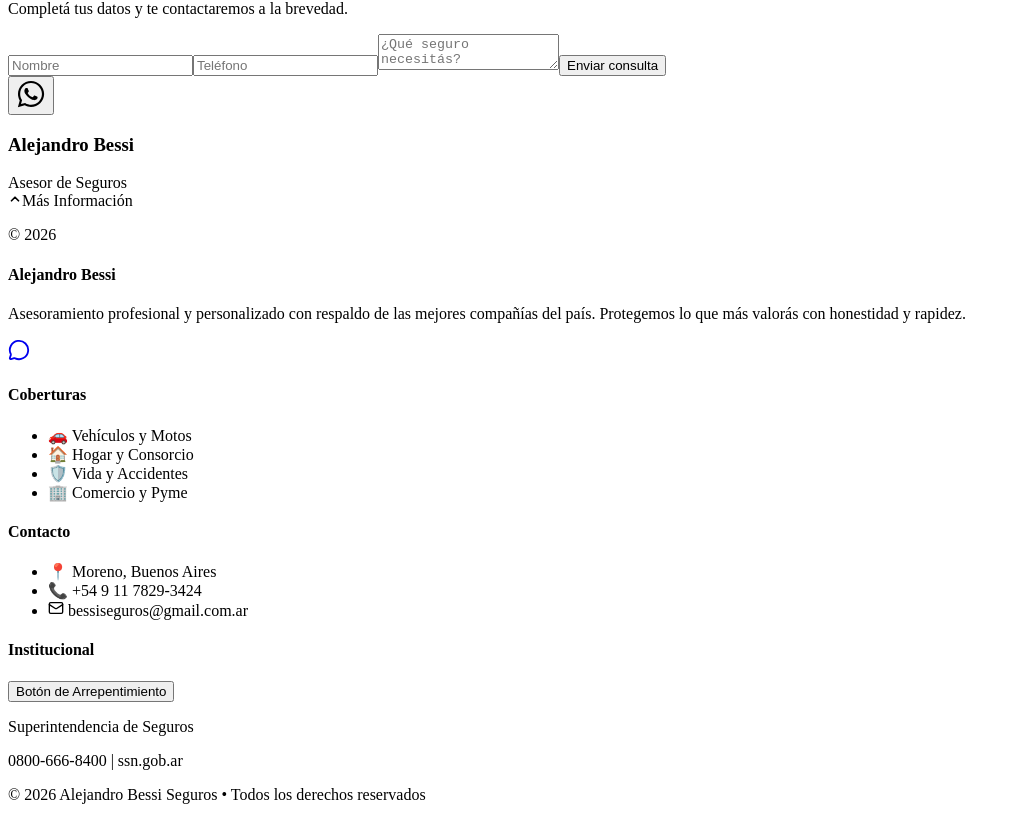
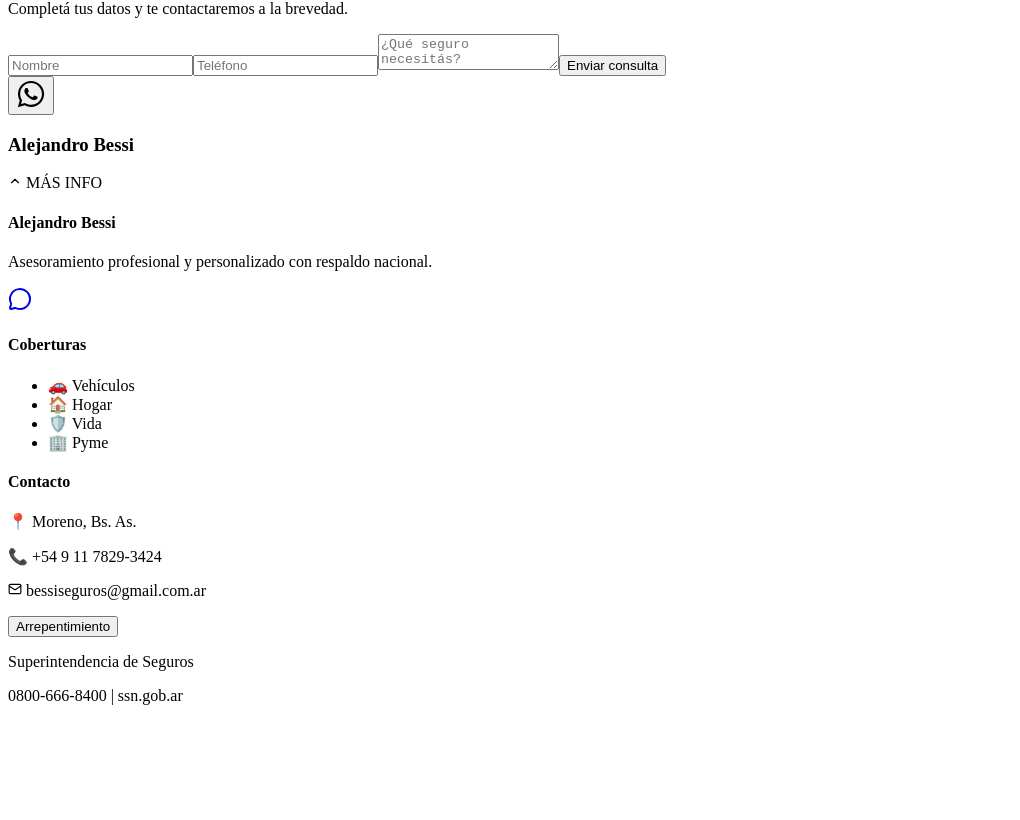
Before and after one commit to Lledxx/Seguros, a React (Vite) app: page / in a window 1280 px wide. Shown: the part 6095-6915 px from the top of the page, without its empty margins (0-1020 px from the left). After the commit the page ends 6816 px from the top, so only its background shows below. Built offline with nearby package versions, Linux system fonts and the light colour scheme; the HTML template or start-up script is replaced by a standard one.

Commit message:
arreglos footer

```diff
--- a/src/components/Footer.jsx
+++ b/src/components/Footer.jsx
@@ -4,105 +4,95 @@ import * as LucideIcons from "lucide-react";
 const Footer = () => {
   const [isOpen, setIsOpen] = useState(false);
   const anioActual = new Date().getFullYear();
-  const { Instagram, Linkedin, Mail, MessageCircle, ChevronUp } = LucideIcons;
+  const { Instagram, Linkedin, Mail, MessageCircle, ChevronUp, X } = LucideIcons;
 
   return (
     <footer
-      className={`fixed bottom-0 left-0 w-full z-50 transition-all duration-500 ease-in-out border-t border-gray-200 bg-white/95 backdrop-blur-2xl ${
-        isOpen ? 'translate-y-0 shadow-[0_-15px_50px_rgba(0,0,0,0.15)]' : 'translate-y-[calc(100%-48px)]'
+      className={`fixed bottom-0 left-0 w-full z-[100] transition-all duration-500 ease-in-out border-t border-gray-200 bg-white/95 backdrop-blur-2xl ${
+        isOpen
+          ? 'translate-y-0 shadow-[0_-15px_50px_rgba(0,0,0,0.2)]'
+          : 'translate-y-[calc(100%-48px)]'
       }`}
-      onMouseEnter={() => setIsOpen(true)}
-      onMouseLeave={() => setIsOpen(false)}
     >
       {/* --- BARRA SUPERIOR (SIEMPRE VISIBLE) --- */}
       <div
-        className="h-[48px] max-w-7xl mx-auto px-6 flex justify-between items-center cursor-pointer"
+        className="h-[48px] max-w-7xl mx-auto px-4 flex justify-between items-center cursor-pointer touch-none"
         onClick={() => setIsOpen(!isOpen)}
       >
         <div className="flex items-center gap-2">
-          <h3 className="text-gray-900 text-lg font-bold italic tracking-tight">
+          <h3 className="text-gray-900 text-sm md:text-lg font-bold italic">
             Alejandro <span className="text-blue-600">Bessi</span>
           </h3>
-          <span className="hidden sm:inline-block text-[10px] uppercase tracking-widest text-gray-500 border-l border-gray-300 pl-3 ml-1 font-bold">
-            Asesor de Seguros
-          </span>
         </div>
 
-        <div className="flex items-center gap-2 text-blue-600 font-extrabold uppercase tracking-[0.2em] text-[10px]">
-          <span className={`transition-transform duration-500 ${isOpen ? 'rotate-180' : 'rotate-0'}`}>
-            {ChevronUp ? <ChevronUp size={14} strokeWidth={3} /> : "▲"}
-          </span>
-          {isOpen ? 'Cerrar' : 'Más Información'}
+        <div className="flex items-center gap-2 text-blue-600 font-black uppercase tracking-widest text-[10px]">
+          {isOpen ? (
+             <span className="flex items-center gap-1 bg-blue-50 px-2 py-1 rounded">
+               <X size={14} /> CERRAR
+             </span>
+          ) : (
+             <span className="flex items-center gap-1">
+               <ChevronUp size={14} className="animate-bounce" /> MÁS INFO
+             </span>
+          )}
         </div>
-
-        <p className="hidden md:block text-[10px] text-gray-500 font-bold">© {anioActual}</p>
       </div>
 
-      {/* --- CONTENIDO DESPLEGABLE (INTERIOR) --- */}
-      <div className={`max-w-7xl mx-auto px-6 pt-10 pb-12 border-t border-gray-100 transition-opacity duration-500 ${
+      {/* --- CONTENIDO DESPLEGABLE (CON SCROLL INTERNO) --- */}
+      <div className={`max-w-7xl mx-auto px-6 pt-6 pb-20 border-t border-gray-100 overflow-y-auto max-h-[75vh] md:max-h-none transition-opacity duration-500 ${
         isOpen ? 'opacity-100' : 'opacity-0'
       }`}>
-        <div className="grid grid-cols-1 md:grid-cols-4 gap-10">
+        <div className="grid grid-cols-1 md:grid-cols-4 gap-8">
 
           {/* Perfil */}
-          <div className="space-y-4">
-            <h4 className="text-gray-900 font-black italic text-xl tracking-tight">Alejandro Bessi</h4>
-            <p className="text-sm leading-relaxed text-gray-700 font-medium">
-              Asesoramiento profesional y personalizado con respaldo de las mejores compañías del país. Protegemos lo que más valorás con honestidad y rapidez.
+          <div className="space-y-3">
+            <h4 className="text-gray-900 font-black italic text-lg tracking-tight">Alejandro Bessi</h4>
+            <p className="text-sm text-gray-700 font-medium leading-snug">
+              Asesoramiento profesional y personalizado con respaldo nacional.
             </p>
-            <div className="flex space-x-5 pt-2">
-              <a href="https://wa.me/5491178293424" className="text-gray-500 hover:text-green-600 transition-colors">
-                {MessageCircle && <MessageCircle size={22} />}
+            <div className="flex space-x-6 pt-2">
+              <a href="https://wa.me/5491178293424" className="text-gray-500 hover:text-green-600">
+                {MessageCircle && <MessageCircle size={24} />}
               </a>
-              <a href="#" className="text-gray-500 hover:text-pink-600 transition-colors">
-                {Instagram && <Instagram size={22} />}
-              </a>
-              <a href="#" className="text-gray-500 hover:text-blue-700 transition-colors">
-                {Linkedin && <Linkedin size={22} />}
+              <a href="#" className="text-gray-500 hover:text-pink-600">
+                {Instagram && <Instagram size={24} />}
               </a>
             </div>
           </div>
 
           {/* Seguros */}
-          <div>
-            <h4 className="text-gray-900 font-black mb-6 text-[11px] uppercase tracking-[0.2em]">Coberturas</h4>
-            <ul className="space-y-3 text-sm text-gray-700 font-semibold">
-              <li className="flex items-center gap-2 hover:text-blue-600 cursor-pointer transition-colors">🚗 Vehículos y Motos</li>
-              <li className="flex items-center gap-2 hover:text-blue-600 cursor-pointer transition-colors">🏠 Hogar y Consorcio</li>
-              <li className="flex items-center gap-2 hover:text-blue-600 cursor-pointer transition-colors">🛡️ Vida y Accidentes</li>
-              <li className="flex items-center gap-2 hover:text-blue-600 cursor-pointer transition-colors">🏢 Comercio y Pyme</li>
+          <div className="hidden md:block">
+            <h4 className="text-gray-900 font-black mb-4 text-[11px] uppercase tracking-widest">Coberturas</h4>
+            <ul className="space-y-2 text-sm text-gray-700 font-semibold">
+              <li>🚗 Vehículos</li>
+              <li>🏠 Hogar</li>
+              <li>🛡️ Vida</li>
+              <li>🏢 Pyme</li>
             </ul>
           </div>
 
           {/* Contacto */}
-          <div>
-            <h4 className="text-gray-900 font-black mb-6 text-[11px] uppercase tracking-[0.2em]">Contacto</h4>
-            <ul className="space-y-4 text-sm text-gray-700 font-semibold">
-              <li className="flex items-center gap-2">📍 Moreno, Buenos Aires</li>
-              <li className="flex items-center gap-2 text-gray-900 font-bold bg-blue-50 w-fit px-2 py-1 rounded">📞 +54 9 11 7829-3424</li>
-              <li className="flex items-center gap-2 break-all hover:text-blue-600 transition-colors cursor-pointer">
-                {Mail && <Mail size={16} className="text-blue-600" />} bessiseguros@gmail.com.ar
-              </li>
-            </ul>
+          <div className="space-y-4">
+            <h4 className="text-gray-900 font-black text-[11px] uppercase tracking-widest">Contacto</h4>
+            <div className="space-y-3 text-sm text-gray-700 font-semibold">
+              <p className="flex items-center gap-2">📍 Moreno, Bs. As.</p>
+              <p className="text-blue-700 font-bold">📞 +54 9 11 7829-3424</p>
+              <p className="text-xs break-all truncate text-gray-500">
+                {Mail && <Mail size={14} className="inline mr-1" />} bessiseguros@gmail.com.ar
+              </p>
+            </div>
           </div>
 
-          {/* SSN y Arrepentimiento */}
-          <div className="space-y-6">
-            <h4 className="text-gray-900 font-black mb-6 text-[11px] uppercase tracking-[0.2em]">Institucional</h4>
-            <button className="w-full py-3 px-4 border-2 border-red-200 text-red-600 text-[11px] font-black rounded-xl uppercase tracking-widest bg-red-50 hover:bg-red-100 hover:border-red-300 transition-all shadow-sm">
-              Botón de Arrepentimiento
+          {/* Institucional */}
+          <div className="space-y-4 pt-4 md:pt-0">
+            <button className="w-full py-3 px-4 border-2 border-red-100 text-red-600 text-[11px] font-black rounded-xl uppercase bg-red-50 active:bg-red-200 transition-all">
+              Arrepentimiento
             </button>
-            <div className="pt-2 border-l-2 border-gray-100 pl-4">
-               <p className="text-[10px] uppercase text-gray-800 font-extrabold leading-tight">Superintendencia de Seguros</p>
-               <p className="text-[10px] text-gray-500 font-medium">0800-666-8400 | ssn.gob.ar</p>
+            <div className="text-[10px] text-gray-400 font-bold border-l-2 border-gray-100 pl-3">
+               <p className="uppercase text-gray-700">Superintendencia de Seguros</p>
+               <p>0800-666-8400 | ssn.gob.ar</p>
             </div>
           </div>
-        </div>
-
-        <div className="mt-12 pt-6 border-t border-gray-100 text-center">
-          <p className="text-[10px] text-gray-500 font-bold tracking-[0.2em] uppercase">
-            © {anioActual} Alejandro Bessi Seguros • Todos los derechos reservados
-          </p>
         </div>
       </div>
     </footer>
```
